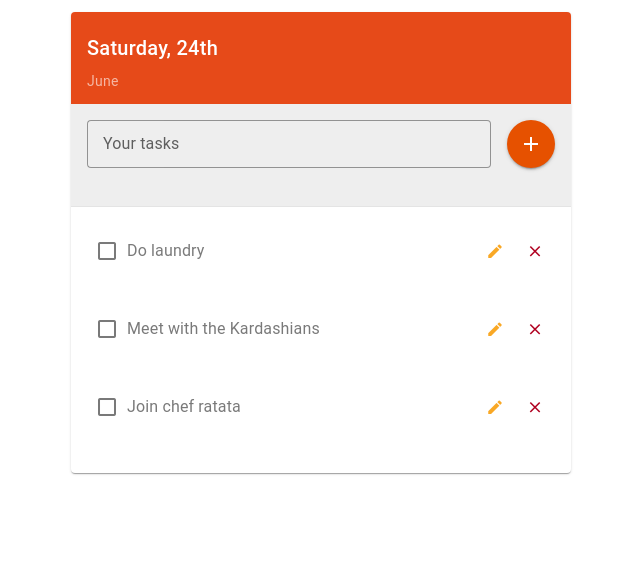
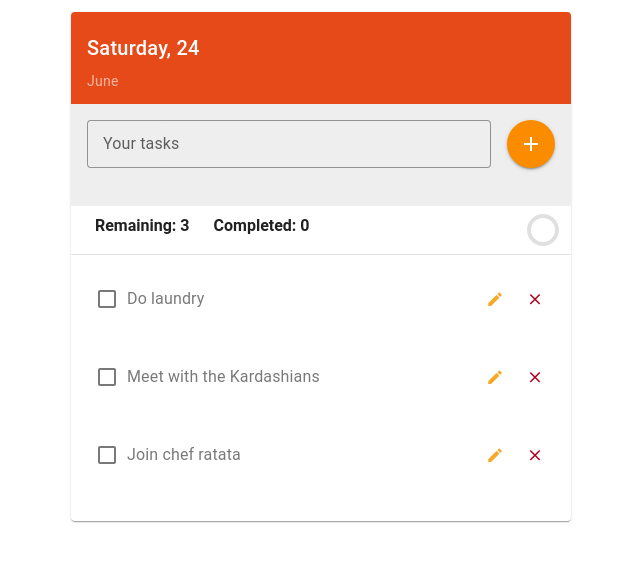
Before and after one commit to Meowinn/todo-nuxt-starter, a Nuxt app: page / in a window 1280 px wide. Shown: the top 562 px of the page, without its empty margins (319-959 px from the left). Built offline with nearby package versions, Linux system fonts and the light colour scheme.

Commit message:
add additional styling and fix vmodel input

```diff
--- /dev/null
+++ b/client/components/Header.vue
@@ -0,0 +1,16 @@
+<template>
+    <div class="bg-deep-orange-darken-2 py-3">
+        <v-card-title>{{ days[day] }}, {{ date }}</v-card-title>
+        <v-card-subtitle>{{ months[currentDate.getMonth()] }}</v-card-subtitle>
+    </div>
+</template>
+
+<script setup lang="ts">
+const currentDate = new Date();
+const days = ['Sunday', 'Monday', 'Tuesday', 'Wednesday', 'Thursday', 'Friday', 'Saturday'];
+const months = ['January', 'February', 'March', 'April', 'May', 'June', 'July', 'August', 'September', 'October', 'November', 'December'];
+let day = currentDate.getDay();
+const date = `${currentDate.getDate()}`
+
+
+</script>
--- a/client/pages/index.vue
+++ b/client/pages/index.vue
@@ -1,25 +1,31 @@
 <template>
 	<v-app>
 		<v-card width="500" class="mx-auto my-3">
-			<div class="bg-deep-orange-darken-2 py-3">
-				<v-card-title>{{ days[day] }}, {{ date }}</v-card-title>
-				<v-card-subtitle>{{ months[currentDate.getMonth()] }}</v-card-subtitle>
-			</div>
-
-			<v-alert v-if="alertToggle" type="success">
-				<v-alert-title>All tasks completed, Nice!</v-alert-title>
-			</v-alert>
+			<Header />
 
 			<v-container fluid class="bg-grey-lighten-3">
 				<v-form @submit.prevent>
 					<v-text-field v-model="modelTask.newTask" :rules="modelTask.rules" density="compact" clearable
 						label="Your tasks" type="text" variant="outlined" color="red align-self-center">
 						<template #append>
-							<v-btn icon="mdi-plus" @click="addNewTask" type="submit" color="orange-darken-4"></v-btn>
+							<v-btn icon="mdi-plus" @click="addNewTask" type="submit" color="orange-darken-1"></v-btn>
 						</template>
 					</v-text-field>
 				</v-form>
 			</v-container>
+
+			<v-alert v-if="alertToggle" type="success">
+				<v-alert-title>All tasks completed, Nice!</v-alert-title>
+			</v-alert>
+
+
+			<v-row class="my-2 mx-3">
+				<strong class="ml-3">Remaining: {{ remainingTasks }}</strong>
+				<strong class="ml-6">Completed: {{ completedTasks }}</strong>
+				<v-spacer />
+				<v-progress-circular v-model="progress" :color="progress==100 ? 'green' : 'orange-darken-2	'"></v-progress-circular>
+			</v-row>
+
 			<v-divider></v-divider>
 			<v-card-text>
 				<v-list-item class="ma-0 pa-0" link :ripple="false" v-for="(allTask, index) in allTasks" :key="index">
@@ -28,25 +34,27 @@
 							<p :class="allTask.isDone ? 'strike' : ''" class="align-self-center">{{ allTask.task }}</p>
 						</template>
 						<template #append>
+
 							<v-dialog width="344" persistent>
 								<template #activator="{ props }">
 									<v-btn v-bind="props" variant="text" color="yellow-darken-3" icon="mdi-pencil"
-										size="small"></v-btn>
+										size="small" @click="edited=allTask.task"></v-btn>
 								</template>
 								<template #default="{ isActive }">
 									<v-card>
 										<v-toolbar color="warning" title="Edit"></v-toolbar>
 										<v-card-text class="pb-0">
-											<v-text-field v-model="allTask.task" clearable variant="outlined"
-												placeholder="Previous value here" label="Your task here"></v-text-field>
+											<v-text-field v-model="edited" clearable variant="outlined"
+												label="Your task here"></v-text-field>
 										</v-card-text>
 										<v-card-actions class="justify-end">
 											<v-btn @click="isActive.value = !isActive">Close</v-btn>
-											<v-btn @click="isActive.value = !isActive">Save</v-btn>
+											<v-btn @click="allTask.task=edited; isActive.value = !isActive">Save</v-btn>
 										</v-card-actions>
 									</v-card>
 								</template>
 							</v-dialog>
+
 
 							<v-btn variant="text" icon="mdi-close" color="error" size="small"
 								@click="deleteTask(allTask.id)"></v-btn>
@@ -59,18 +67,13 @@
 </template>
 <script lang="ts" setup>
 
-const currentDate = new Date();
-const days = ['Sunday', 'Monday', 'Tuesday', 'Wednesday', 'Thursday', 'Friday', 'Saturday'];
-const months = ['January', 'February', 'March', 'April', 'May', 'June', 'July', 'August', 'September', 'October', 'November', 'December'];
-let day = currentDate.getDay();
-const date = `${currentDate.getDate()}th`
 
 const id = ref(4)
 
 const modelTask = reactive({
 	newTask: '',
 	rules: [
-		value => {
+		(value: boolean) => {
 			if (value) return true
 			return 'Enter a task'
 		},
@@ -114,6 +117,8 @@ function deleteTask(allTaskId: any) {
 	allTasks.splice(allTasks.findIndex(task => task.id === allTaskId), 1)
 }
 
+const edited = ref('');
+
 const alertToggle = ref(false)
 
 watch(
@@ -126,6 +131,10 @@ watch(
 		}
 	}
 )
+
+const completedTasks = computed(() => allTasks.filter(task => task.isDone).length)
+const remainingTasks = computed(()=> allTasks.length - completedTasks.value)
+const progress = computed(()=> (completedTasks.value / allTasks.length) * 100)
 </script>
 
 <style scoped>
```
